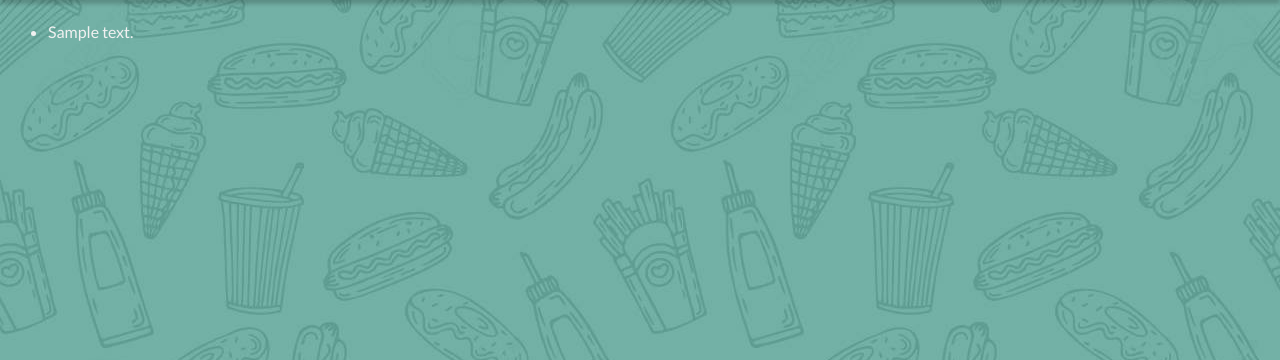
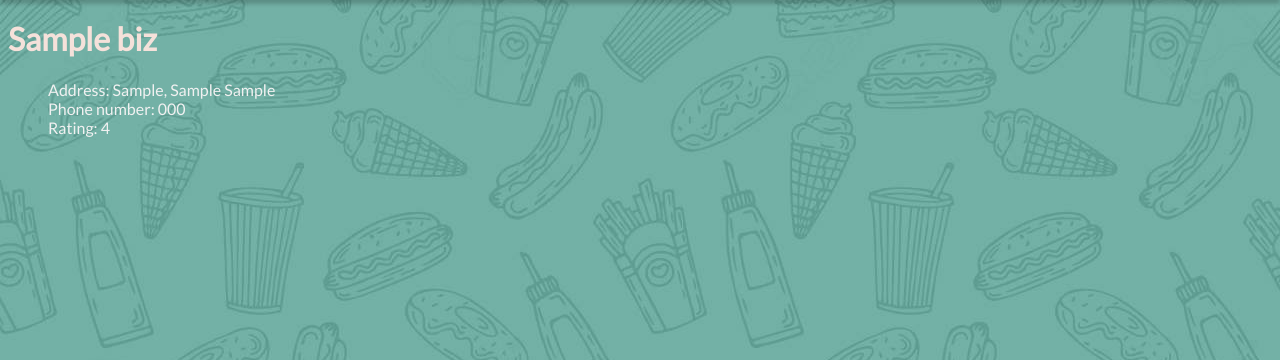
Before and after one commit to ditulliojx2693/Kravings, a Python web app: template templates/YelpPage.html in a window 1280 px wide. Shown: the part 60-420 px from the top of the page. Run offline with Jinja, Linux system fonts and the light colour scheme; the template is opened without the code that fills it: most values are stand-ins (such as "Sample title", 1, 10 or a date in 2020).

Commit message:
styled the yelp page

```diff
--- a/stylesheets/style.css
+++ b/stylesheets/style.css
@@ -286,3 +286,21 @@ html{
 #logOut:hover{
   text-decoration:underline;
 }
+
+/* Yelp Page */
+.yelpNameResults{
+  text-decoration:none;
+  color:#f5e1da;
+}
+.yelpNameResults:hover{
+  text-decoration: underline;
+}
+.resultsList{
+  list-style:none;
+}
+.topSpacer{
+  padding-top:50px;
+}
+.bottomSpacer{
+  padding-bottom: 20px;
+}
--- a/templates/YelpPage.html
+++ b/templates/YelpPage.html
@@ -21,12 +21,16 @@
     </div>
   </nav>
   <body>
+    <div class="topSpacer"></div>
     {% for biz in businesses['businesses'] %}
-    <a href="{{biz['url']}}"><h1>{{biz['name']}}</h1></a>
-    <ul>
-      <li>{{biz['direct_address']}}</li>
+    <a href="{{biz['url']}}" class="yelpNameResults"><h1>{{biz['name']}}</h1></a>
+    <ul class="resultsList">
+      <li>Address: {{biz['location']['display_address'][0]}}, {{biz['location']['display_address'][1]}} {{biz['location']['display_address'][2]}}</li>
+      <li>Phone number: {{biz['display_phone']}}</li>
+      <li>Rating: {{biz['rating']}}</li>
     </ul>
     {%endfor%}
+    <div class="bottomSpacer"></div>
   </body>
   <div class="footer">
     <div class="footerText2"> {{firstname}} {{lastname}} is logged in </div> <div class="footerText">Google CSSI 2019</div>
```
